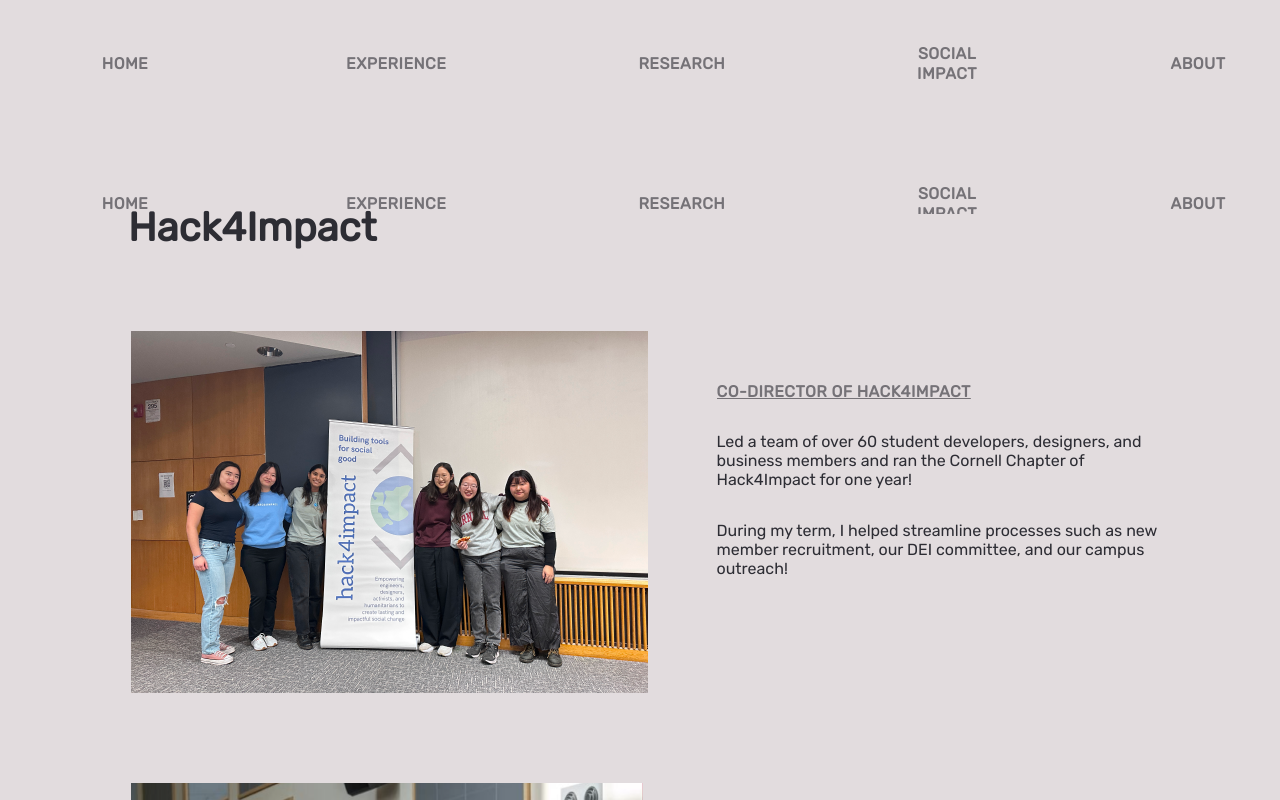
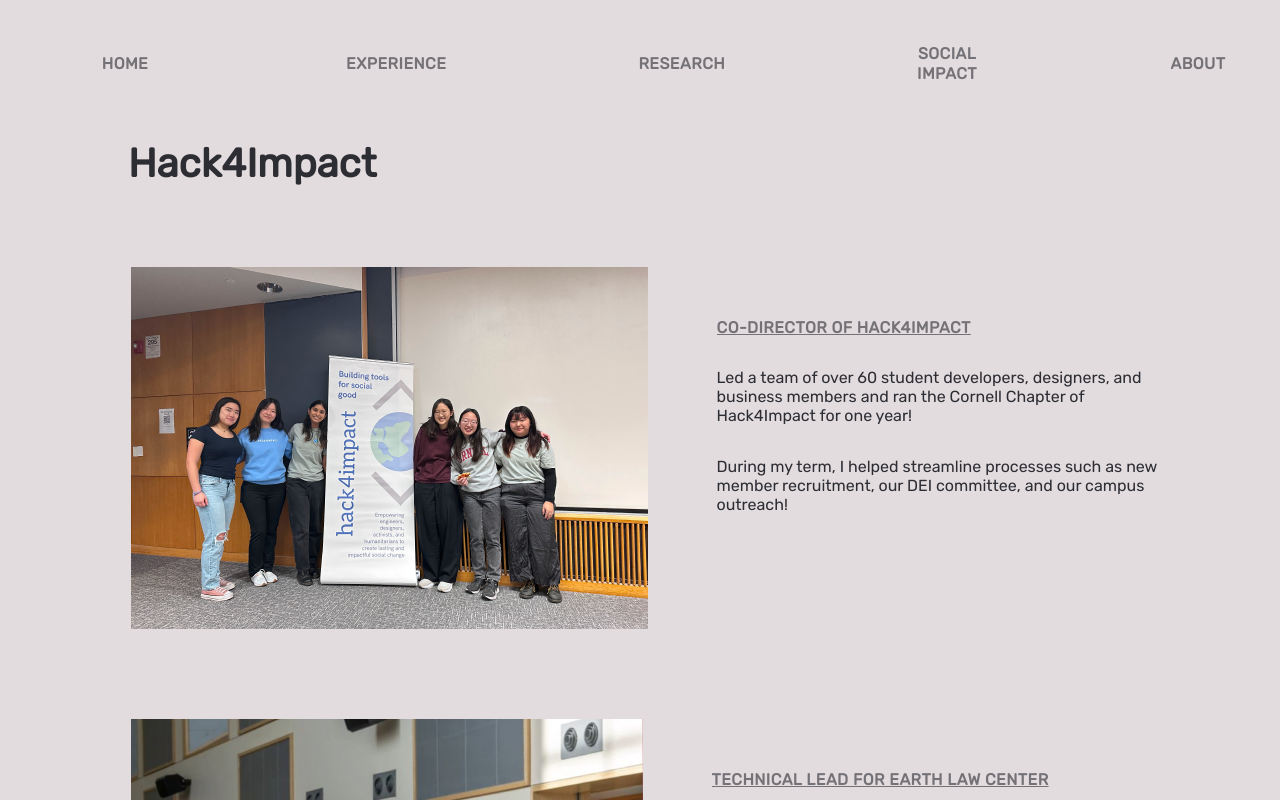
Before and after one commit to ananyaseelam/ananyaseelam.github.io, a React (Create React App) app: page /hack4impact in a window 1280 px wide. Shown: the top 800 px of the page. Built offline with nearby package versions, Linux system fonts and the light colour scheme.

Commit message:
removing extra navbars

```diff
--- a/src/pages/Home.jsx
+++ b/src/pages/Home.jsx
@@ -39,7 +39,6 @@
 
     :
     <div className="container">
-      {/* <NavBar /> */}
       <div className="home-content-container">
         <div className="name-bio">
         <p className="name">Ananya Seelam</p>
--- a/src/pages/SocialImpact/Hack.jsx
+++ b/src/pages/SocialImpact/Hack.jsx
@@ -9,7 +9,6 @@
 
 const Hack = () => (
   <div className="container">
-    <NavBar />
     <div className="content-container">
     <p className="header"> Hack4Impact </p>
     <div className="two-column-layout">
--- a/src/pages/SocialImpact/WICC.jsx
+++ b/src/pages/SocialImpact/WICC.jsx
@@ -4,7 +4,6 @@
 
 const WICC = () => (
   <div className="container">
-    <NavBar />
     <div className="content-container">
     <p className="header"> WICC </p>
       <div className="full-experience-wrapper">
```
